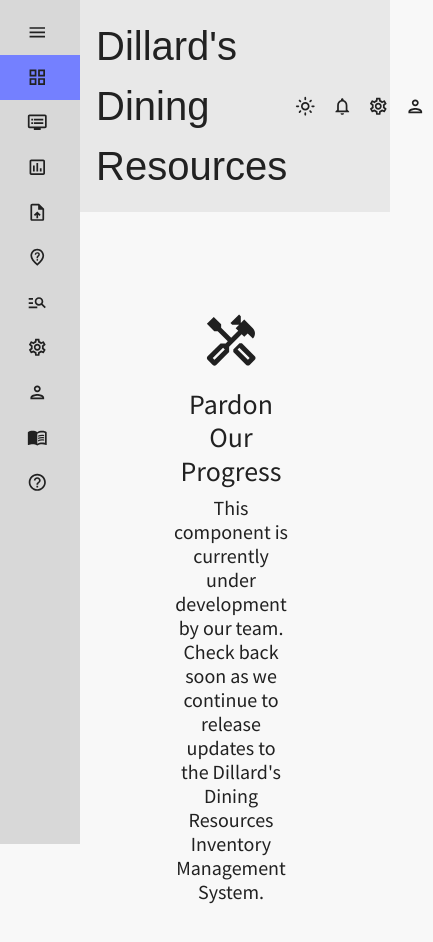
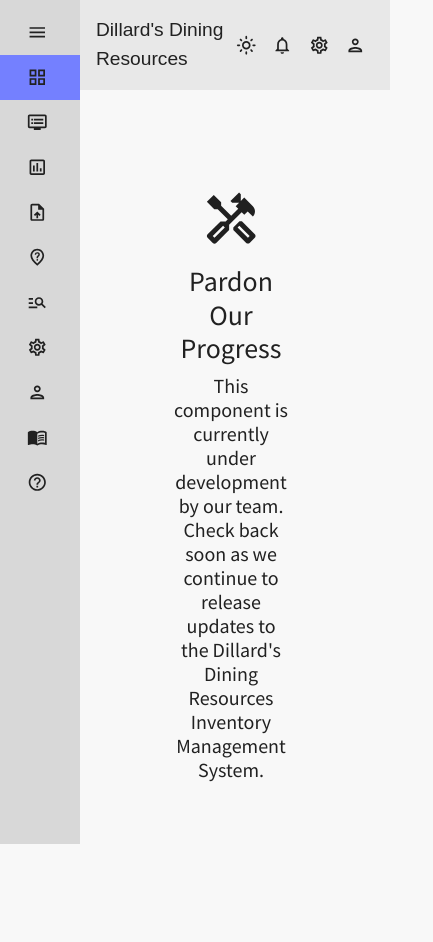
Before and after one commit to todd-buck/CapstoneProject, a React (Create React App) app in the folder DDRInventory-UI/: page / in a window 390 px wide. Shown: the top 942 px of the page, 433 px wide, since content can reach past the window. Built offline with nearby package versions, Linux system fonts and the light colour scheme; a web font is replaced by a local one.

Commit message:
Changes: - Changed logo font size on mobile devices
Notes:
- It is dependent on the pixel width of the device

Next Steps/Action Items:
- It may be a good idea to convert some of the other elements of the project to use this system

```diff
--- a/DDRInventory-UI/src/theme.js
+++ b/DDRInventory-UI/src/theme.js
@@ -82,7 +82,10 @@
             },
             logo_large: {
                 fontFamily: ["Damion", "sans-serif"].join(","),
-                fontSize: 40,
+                fontSize: '1.2rem',
+                '@media (min-width:600px)': {
+                    fontSize: '2.5rem',
+                }
             },
             logo_medium: {
                 fontFamily: ["Damion", "sans-serif"].join(","),
```
